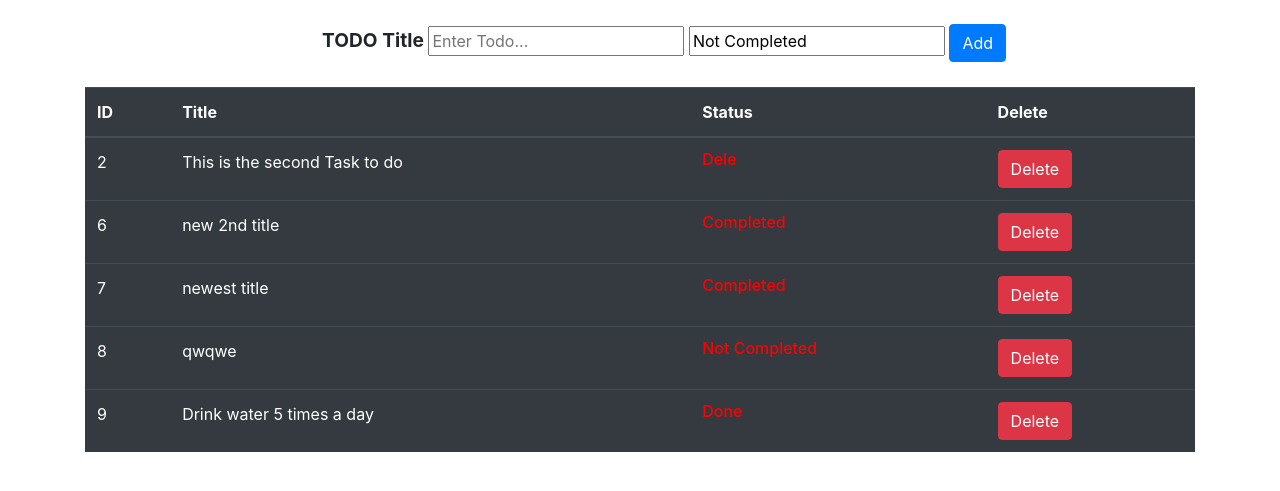
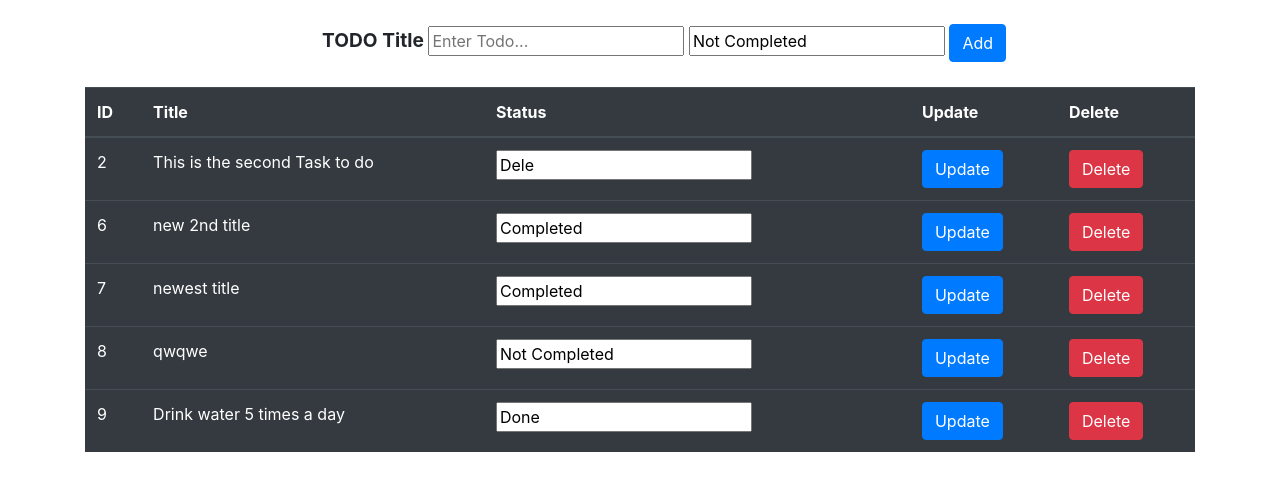
Before and after one commit to AhsanZak/todo_flask_restful, a Flask app: page / in a window 1280 px wide. Shown: the part 56-547 px from the top of the page. Run offline with Flask 2, Linux system fonts and the light colour scheme; data comes from the database, SQL or seed files in the repository; both versions use the stored data as it was after the commit; some libraries are stand-ins or nearby versions.

Commit message:
Added update option

```diff
--- a/todo/routes.py
+++ b/todo/routes.py
@@ -25,6 +25,14 @@ def create_todo():
         else:
             print("Error, Todo Already exist")
             return jsonify({'result':'error'})
+
+
+@app.route('/update-todo', methods=['POST'])
+def update():
+    todo = Todo.query.filter_by(id=request.form['id']).first()
+    todo.status = request.form['status']
+    db.session.commit()
+    return jsonify({'result':'success', 'status':todo.status})
 
 
 @app.route("/delete/<int:todo_id>")
--- a/todo/templates/index.html
+++ b/todo/templates/index.html
@@ -24,6 +24,8 @@
             <th scope="col">ID</th>
             <th scope="col">Title</th>
             <th scope="col">Status</th>
+            <th></th>
+            <th scope="col">Update</th>
             <th scope="col">Delete</th>
           </tr>
         </thead>
@@ -32,8 +34,9 @@
         <tr>
         <td>{{ todo.id }}</td>
         <td>{{ todo.title }}</td>
-        <td><h6 style="color: red;">{{ todo.status }}</h6></td>
-
+        <td><input type="text" id="statusInput{{ todo.id }}" name="status" value="{{ todo.status }}"></td>
+        <td><span id="span{{ todo.id }}"></span></td>
+        <td><a class="btn btn-primary updateButton" todo_id="{{ todo.id }}" href="/update">Update</a></td>
         <td><a class="btn btn-danger" href="/delete/{{ todo.id }}">Delete</a></td>
         </tr>
         {% endfor %}
@@ -45,6 +48,43 @@
 </div>
 
 <script>
+    $(document).ready(function() {
+
+        $('.updateButton').on('click', function(e) {
+            e.preventDefault();
+            var todo_id = $(this).attr('todo_id');
+            var status = $('#statusInput'+todo_id).val();
+
+            if (status == ''){
+                $('#span'+todo_id).html("Status not shown").css({'color': 'red'}).fadeOut(1000)
+            }
+
+            else {
+
+                $.ajax({
+                    url: 'update-todo',
+                    type: "POST",
+                    data : { status : status, id : todo_id },
+                    dataType: 'JSON',
+
+                success: function(data) {
+
+                    if (data.result == 'success'){
+                        console.log("success", data.status)
+                        $('#statusInput'+todo_id).text(data.status);
+                        $('#span'+todo_id).html("Success").css({'color': 'green'}).fadeOut(2000)
+                    }
+                    else{
+                        console.log("error")
+                    }
+                }
+
+                });
+        }
+        });
+
+    });
+
     $('#create').click(function (e) {
         e.preventDefault();
         let title = $('#title').val()
```
Also changed, not shown: todo/db.sqlite.
